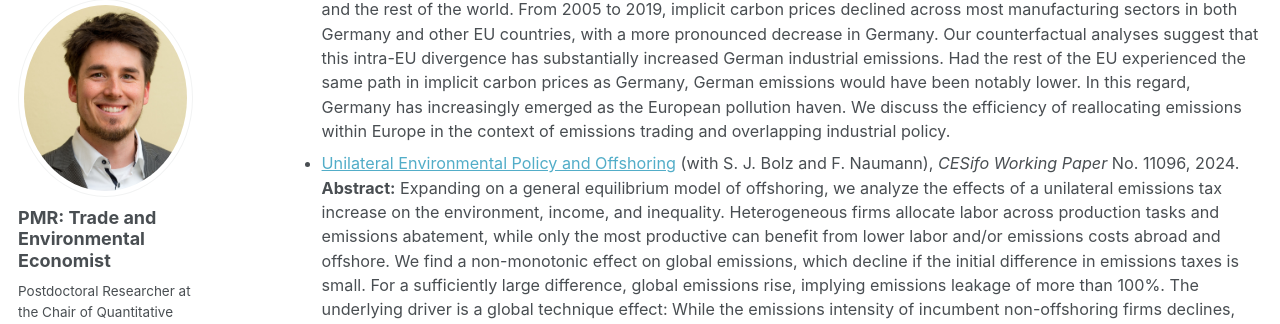
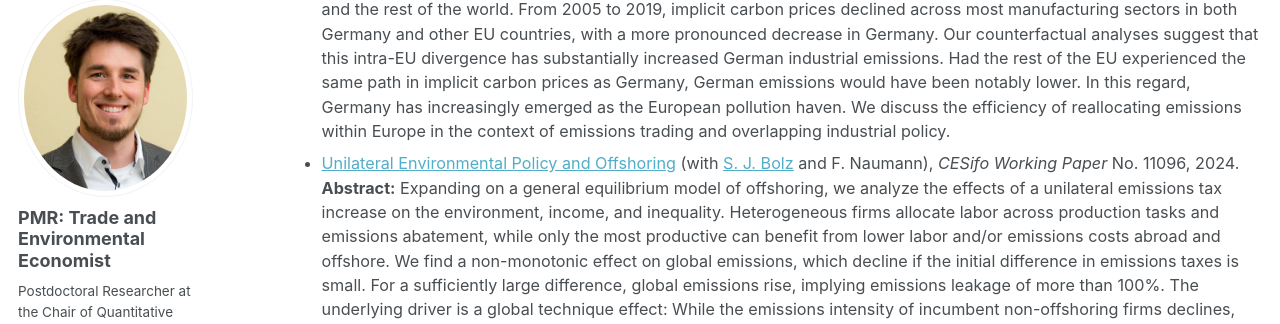
Before and after one commit to PhMRichter/PhMRichter.github.io, a Jekyll site: the page built from _pages/research.html, in a window 1280 px wide and 900 px high, scrolled down 321 px. Shown: the part 107-431 px from the top of the window. Built offline with Jekyll 4.4.1, drawn with Linux system fonts in a browser that asks for light colours; some web fonts are replaced; part of the change alters nothing that is shown.

```diff
--- a/_pages/research.html
+++ b/_pages/research.html
@@ -22,7 +22,7 @@ author_profile: true
   </li>
     <li>
     <a href="https://www.cesifo.org/en/publications/2024/working-paper/unilateral-environmental-policy-and-offshoring" target="_blank">
-     Unilateral Environmental Policy and Offshoring</a> (with S. J. Bolz and F. Naumann), <i>CESifo Working Paper</i> No. 11096, 2024.  <br> <b>Abstract:</b> Expanding on a general equilibrium model of offshoring, we analyze the effects of a unilateral emissions tax increase on the environment, income, and inequality.
+     Unilateral Environmental Policy and Offshoring</a> (with <a href="https://sjbolz.github.io/" target="_blank">S. J. Bolz</a>  and F. Naumann), <i>CESifo Working Paper</i> No. 11096, 2024.  <br> <b>Abstract:</b> Expanding on a general equilibrium model of offshoring, we analyze the effects of a unilateral emissions tax increase on the environment, income, and inequality.
      Heterogeneous firms allocate labor across production tasks and emissions abatement, while only the most productive can benefit from lower labor and/or emissions costs abroad and offshore. We find a non-monotonic effect on global emissions, which decline if the initial difference in emissions taxes is small.
      For a sufficiently large difference, global emissions rise, implying emissions leakage of more than 100%. The underlying driver is a global technique effect: While the emissions intensity of incumbent non-offshoring firms declines, the cleanest firms start offshoring.
      Moreover, offshoring firms become dirtier, induced by a reduction in the foreign effective emissions tax in general equilibrium. Implementing a BCA prevents emissions leakage, reduces income inequality in the reforming country, but raises inequality across countries.
```
